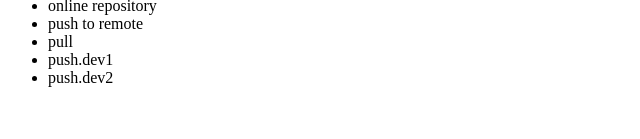
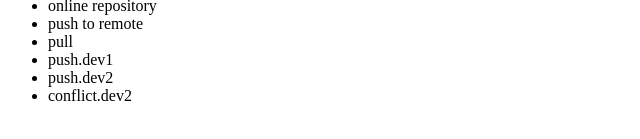
Before and after one commit to iam205/opentutorials_git_iam205, a plain HTML site: page index.html in a window 1280 px wide. Shown: the part 199-338 px from the top of the page, 0-640 px from the left. Drawn offline with Linux system fonts and the light colour scheme.

Commit message:
add conflict.dev2

```diff
--- a/index.html
+++ b/index.html
@@ -19,6 +19,7 @@
 			<li>pull</li>
 			<li>push.dev1</li>
 			<li>push.dev2</li>
+			<li>conflict.dev2</li>
 		</ul>
 	</body>
 </html>
```
